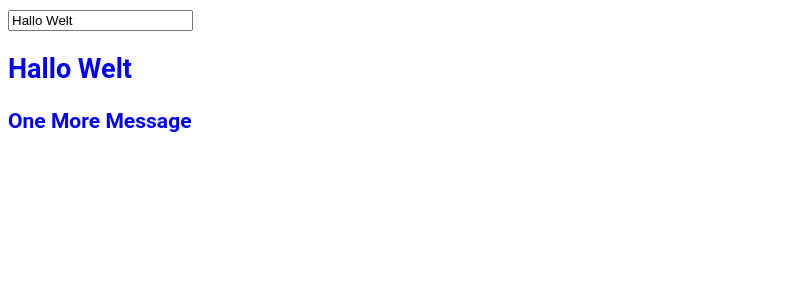
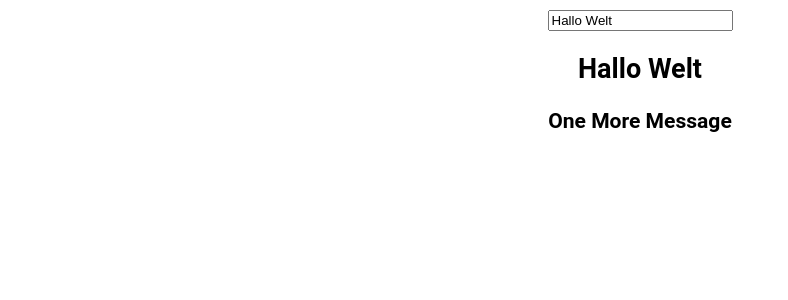
Before and after one commit to germanbisurgi/vue-app, a Vue app: page / in a window 1280 px wide. Shown: the top 300 px of the page, without its empty margins (0-788 px from the left). Built offline with nearby package versions, Linux system fonts and the light colour scheme.

Commit message:
Added sass and test component

```diff
--- a/package.json
+++ b/package.json
@@ -16,7 +16,10 @@
     "babel-loader": "^8.2.3",
     "css-loader": "^6.5.1",
     "html-webpack-plugin": "^5.5.0",
+    "node-sass": "^7.0.1",
     "rimraf": "^3.0.2",
+    "sass": "^1.49.8",
+    "sass-loader": "^12.6.0",
     "vue": "^2.6.14",
     "vue-loader": "^15.9.8",
     "vue-style-loader": "^4.1.3",
--- a/src/App.vue
+++ b/src/App.vue
@@ -1,25 +1,22 @@
 <template>
     <div id="app">
-        <input v-model="message" type="text">
-        <h2 class="message">{{ message }}</h2>
-        <h3>One More Message</h3>
+        <test></test>
     </div>
 </template>
 
 <script>
+  import Test from './components/Test.vue'
+
   export default {
+    components: {
+      Test
+    },
     data() {
-      return {
-        message: 'Hallo Welt',
-      };
-    },
-  };
+      return {}
+    }
+  }
 </script>
 
-<style>
-    #app {
-        font-size: 18px;
-        font-family: 'Roboto', sans-serif;
-        color: blue;
-    }
+<style lang="scss">
+    @import "scss/main";
 </style>
--- /dev/null
+++ b/src/components/Test.vue
@@ -0,0 +1,18 @@
+<template>
+    <div id="app">
+        <input v-model="message" type="text">
+        <h2 class="message">{{ message }}</h2>
+        <h3>One More Message</h3>
+    </div>
+</template>
+
+<script>
+  export default {
+    name: 'Test',
+    data() {
+      return {
+        message: 'Hallo Welt',
+      };
+    },
+  };
+</script>
--- /dev/null
+++ b/src/scss/main.scss
@@ -0,0 +1,5 @@
+#app {
+  text-align: center;
+  font-size: 18px;
+  font-family: 'Roboto', sans-serif;
+}
--- a/webpack.config.js
+++ b/webpack.config.js
@@ -4,11 +4,14 @@ const webpack = require('webpack');
 
 module.exports = {
   entry: './src/main.js',
+  output: {
+    path: __dirname + '/dist'
+  },
   module: {
     rules: [
       { test: /\.js$/, use: 'babel-loader' },
       { test: /\.vue$/, use: 'vue-loader' },
-      { test: /\.css$/, use: ['vue-style-loader', 'css-loader']},
+      { test: /\.scss$/, use: ['vue-style-loader', 'css-loader', 'sass-loader']},
     ]
   },
   devServer: {
```
Also changed, not shown: 3 other files (tests, documents, lock files or other folders).
